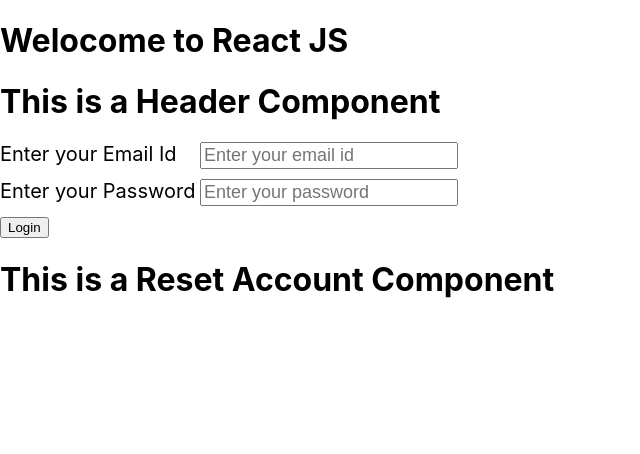
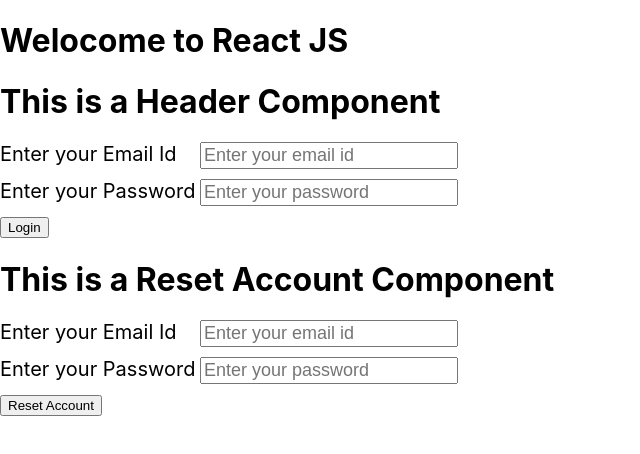
Before and after one commit to karthickvkumar/Jasvir_Training, a React (Create React App) app in the folder learning-react/: page / in a window 1280 px wide. Shown: the top 454 px of the page, without its empty margins (0-640 px from the left). Built offline with nearby package versions, Linux system fonts and the light colour scheme.

Commit message:
functional component

```diff
--- a/learning-react/src/components/reset-account.js
+++ b/learning-react/src/components/reset-account.js
@@ -1,9 +1,34 @@
-import React from 'react';
+import React, {useState} from 'react';
 
 const ResetAccountComponent = () => {
+
+  // const [name1, name2] = useState(initialValue);
+  const [resetForm, setResetForm] = useState({});
+
+  const FormSubmit = () => {
+    // alert("Form is submitted");
+    console.log(resetForm);
+  }
+
+  const onHandleInput = (event) => {
+    // console.log(event.target.value, event.target.id);
+    setResetForm({...resetForm, [event.target.id] : event.target.value})
+  }
+
   return(
     <div>
       <h1>This is a Reset Account Component</h1>
+      <div>
+          <label className="label">Enter your Email Id</label>
+          <input type="text" className="inputbox" id="email" placeholder="Enter your email id" onChange={onHandleInput}/>
+        </div>
+        <div className="space">
+          <label className="label">Enter your Password</label>
+          <input type="password" className="inputbox" id="password" placeholder="Enter your password" onChange={onHandleInput}/>
+        </div>
+        <div className="space">
+          <button onClick={() => FormSubmit() }>Reset Account</button>
+        </div>
     </div>
   )
 }
```
